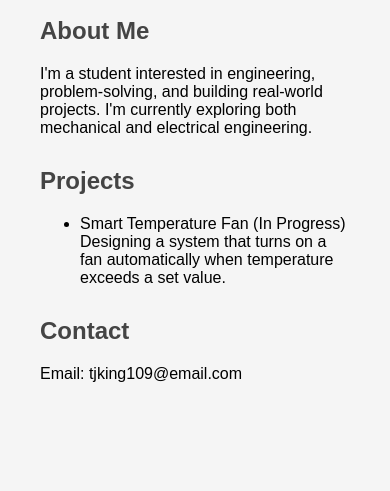
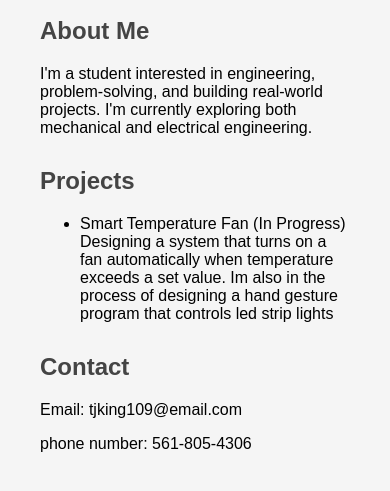
Before and after one commit to blackdude09/portfolio.antonio-king, a plain HTML site: page index.html in a window 390 px wide. Shown: the part 119-610 px from the top of the page. Drawn offline with Linux system fonts and the light colour scheme.

Commit message:
Update contact information in index.html
Added phone number to the contact section.

```diff
--- a/index.html
+++ b/index.html
@@ -43,6 +43,8 @@
             <li>
                 Smart Temperature Fan (In Progress)<br>
                 Designing a system that turns on a fan automatically when temperature exceeds a set value.
+
+                Im also in the process of designing a hand gesture program that controls led strip lights
             </li>
         </ul>
     </div>
@@ -50,6 +52,7 @@
     <div class="section">
         <h2>Contact</h2>
         <p>Email: tjking109@email.com</p>
+        <p>phone number: 561-805-4306</p>
     </div>
 
 </body>
```
